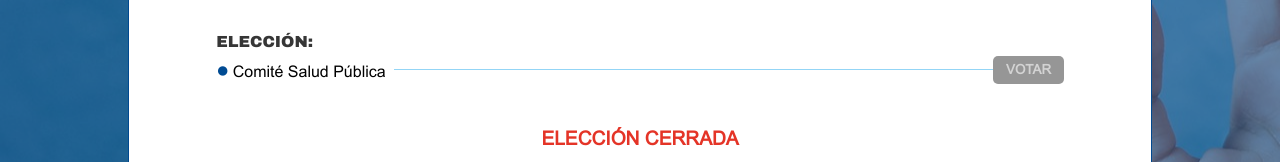
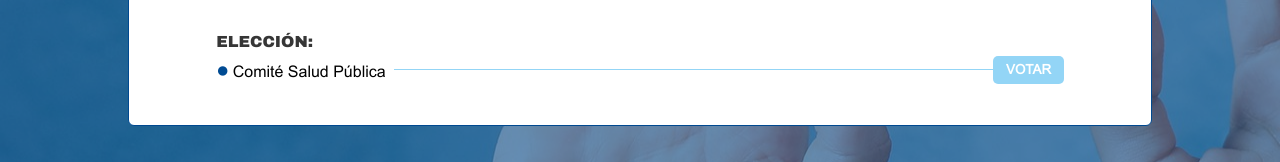
Before and after one commit to clcert/participa-uchile-home, a plain HTML site: page index.html in a window 1280 px wide. Shown: the part 638-800 px from the top of the page. Drawn offline with nearby package versions, Linux system fonts and the light colour scheme.

Commit message:
Open current election

```diff
--- a/index.html
+++ b/index.html
@@ -227,8 +227,8 @@
                                 <span class="my-2">Comité Salud Pública</span>
                               </span>
                               <hr class="multiple-elections-hr" />
-                              <a href="#">
-                                <button class="multiple-elections-vote-button" disabled>VOTAR</button>
+                              <a href="https://participauchile.cl/vota/app/e/eleccion-comite-sp-2022/vote">
+                                <button class="multiple-elections-vote-button">VOTAR</button>
                               </a>
                             </div>
 
@@ -236,7 +236,7 @@
 
                         </div>
 
-                        <h1 id="election-status-1" class="has-text-weight-bold pt-2">ELECCIÓN CERRADA</h1>
+                        <!-- <h1 id="election-status-1" class="has-text-weight-bold pt-2">ELECCIÓN CERRADA</h1> -->
 
                       </div>
                     </div>
```
